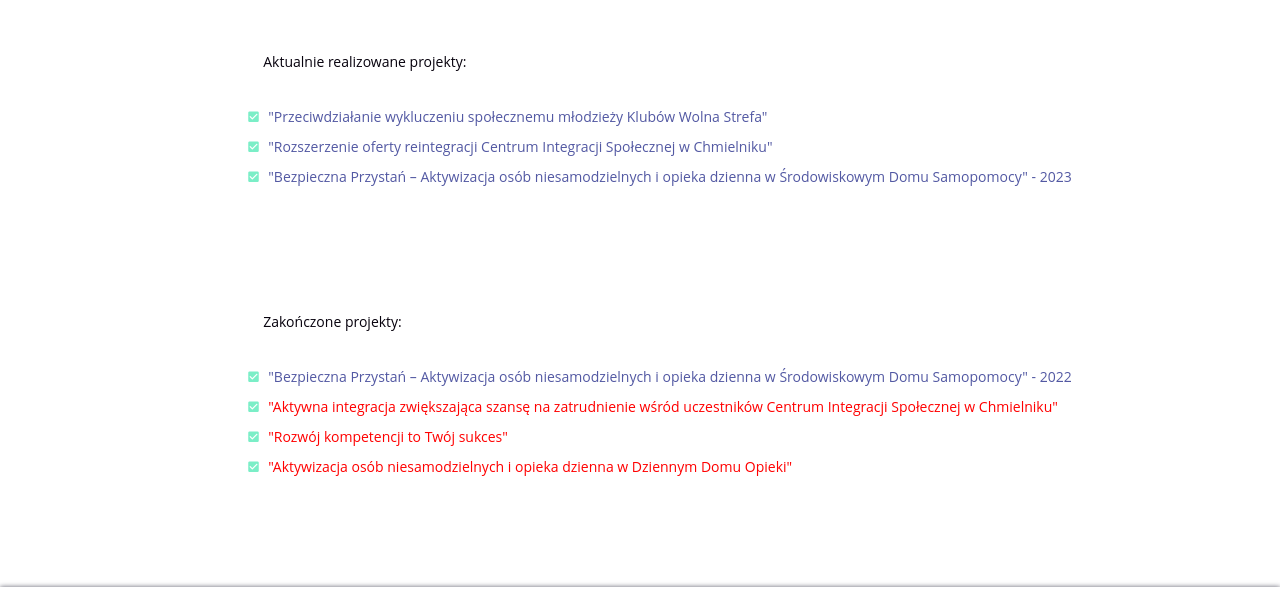
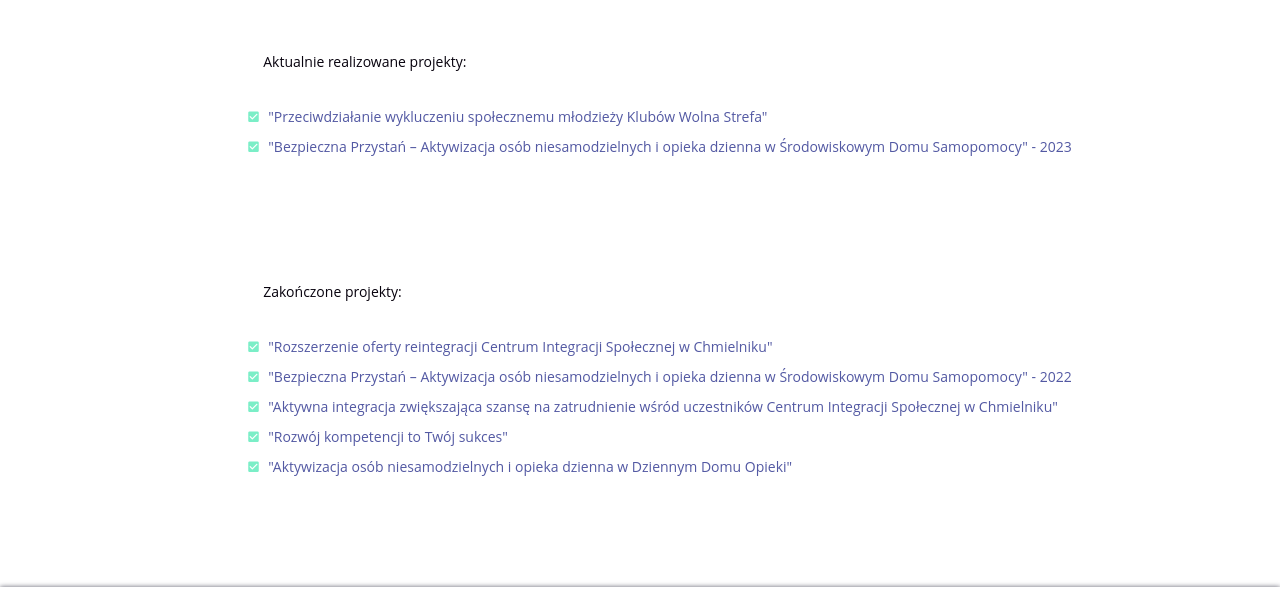
Before and after one commit to Denis-Hish/fundacja.nadziejarodzinie.org.pl, a plain HTML site: page projects.html in a window 1280 px wide. Shown: the part 576-1190 px from the top of the page. Drawn offline with nearby package versions, Linux system fonts and the light colour scheme; files whose address does not match are found by name.

Commit message:
Changing active projects

```diff
--- a/projects.html
+++ b/projects.html
@@ -92,9 +92,6 @@
                            <li><a href="assets/resource/fnr_projekt.pdf" target="_blank"
                                  rel="noopener noreferrer">"Przeciwdziałanie wykluczeniu
                                  społecznemu młodzieży Klubów Wolna Strefa"</a></li>
-                           <li><a href="assets/resource/Projekt.pdf" target="_blank"
-                                 rel="noopener noreferrer">"Rozszerzenie oferty reintegracji Centrum Integracji
-                                 Społecznej w Chmielniku"</a></li>
                            <li><a href="assets/resource/plakat_sds.pdf" target="_blank"
                                  rel="noopener noreferrer">"Bezpieczna Przystań – Aktywizacja osób niesamodzielnych i
                                  opieka dzienna w Środowiskowym
@@ -111,21 +108,26 @@
                   <div>
                      <div class="row">
                         <ul class="list">
+                           <li><a href="assets/resource/Projekt.pdf" target="_blank"
+                                 rel="noopener noreferrer">"Rozszerzenie oferty reintegracji Centrum Integracji
+                                 Społecznej w Chmielniku"</a></li>
                            <li><a href="assets/resource/plakat_sds_2022.pdf" target="_blank"
                                  rel="noopener noreferrer">"Bezpieczna Przystań –
                                  Aktywizacja osób niesamodzielnych i opieka dzienna w Środowiskowym
                                  Domu Samopomocy" - 2022</a></li>
-                           <li><a href="#" style="color: red;" target="_blank" rel="noopener noreferrer">"Aktywna
+                           <li><a href="http://aktywnaintegracja.fundacja.nadziejarodzinie.org.pl/" target="_blank"
+                                 rel="noopener noreferrer">"Aktywna
                                  integracja
                                  zwiększająca szansę na zatrudnienie wśród uczestników Centrum
                                  Integracji
                                  Społecznej w Chmielniku"</a></li>
-                           <li><a href="#" style="color: red;" target="_blank" rel="noopener noreferrer">"Rozwój
+                           <li><a href="http://rozwojkompetencji.fundacja.nadziejarodzinie.org.pl/" target="_blank"
+                                 rel="noopener noreferrer">"Rozwój
                                  kompetencji to Twój
                                  sukces"</a></li>
-                           <li><a href="#" style="color: red;" target="_blank" rel="noopener noreferrer">"Aktywizacja
-                                 osób
-                                 niesamodzielnych i opieka dzienna w Dziennym Domu Opieki"</a></li>
+                           <li><a href="http://aktywizacja-sds.fundacja.nadziejarodzinie.org.pl/" target="_blank"
+                                 rel="noopener noreferrer">"Aktywizacja osób niesamodzielnych i opieka dzienna w
+                                 Dziennym Domu Opieki"</a></li>
                         </ul>
                      </div>
                   </div>
```
Also changed, not shown: assets/img/noimage.png (added), 1 other file.
